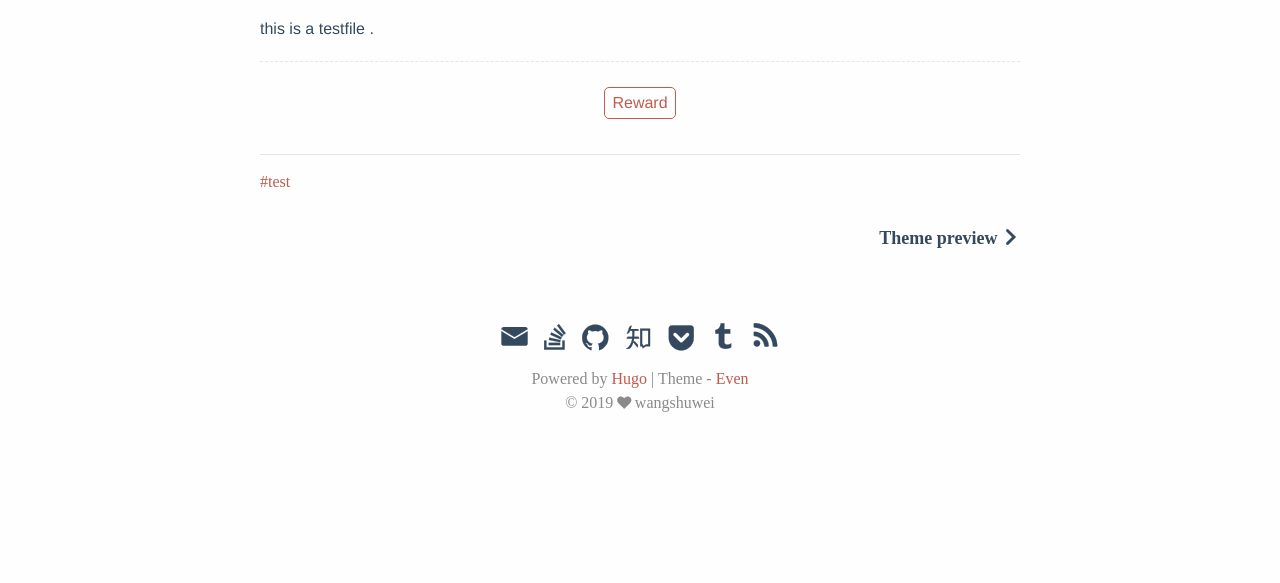
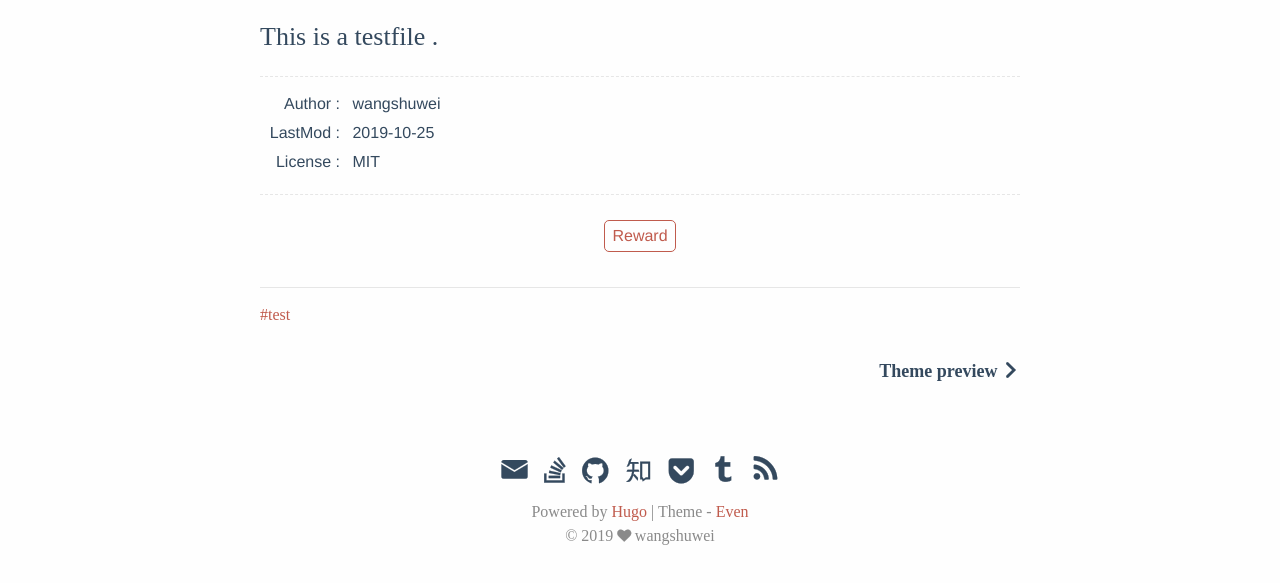
Before and after one commit to wangshuwei1974/wangshuwei1974.github.io, a plain HTML site: page post/testfile/index.html in a window 1280 px wide. Shown: the part 205-788 px from the top of the page. Drawn offline with nearby package versions, Linux system fonts and the light colour scheme; a script that the page names is missing.

Commit message:
rebuilding site Mon 28 Oct 2019 09:25:40 AM CST

```diff
--- a/post/testfile/index.html
+++ b/post/testfile/index.html
@@ -137,10 +137,27 @@
 
 
     <div class="post-content">
-      <p>this is a testfile .</p>
+      <h1 id="this-is-a-testfile">This is a testfile .</h1>
     </div>
 
+    <div class="post-copyright">
+  <p class="copyright-item">
+    <span class="item-title">Author</span>
+    <span class="item-content">wangshuwei</span>
+  </p>
+  <p class="copyright-item">
+    <span class="item-title">LastMod</span>
+    <span class="item-content">
+        2019-10-25
 
+    </span>
+  </p>
+
+  <p class="copyright-item">
+    <span class="item-title">License</span>
+    <span class="item-content">MIT</span>
+  </p>
+</div>
 <div class="post-reward">
   <input type="checkbox" name="reward" id="reward" hidden />
   <label class="reward-button" for="reward">Reward</label>
```
Also changed, not shown: sitemap.xml (+4 -4 lines).
